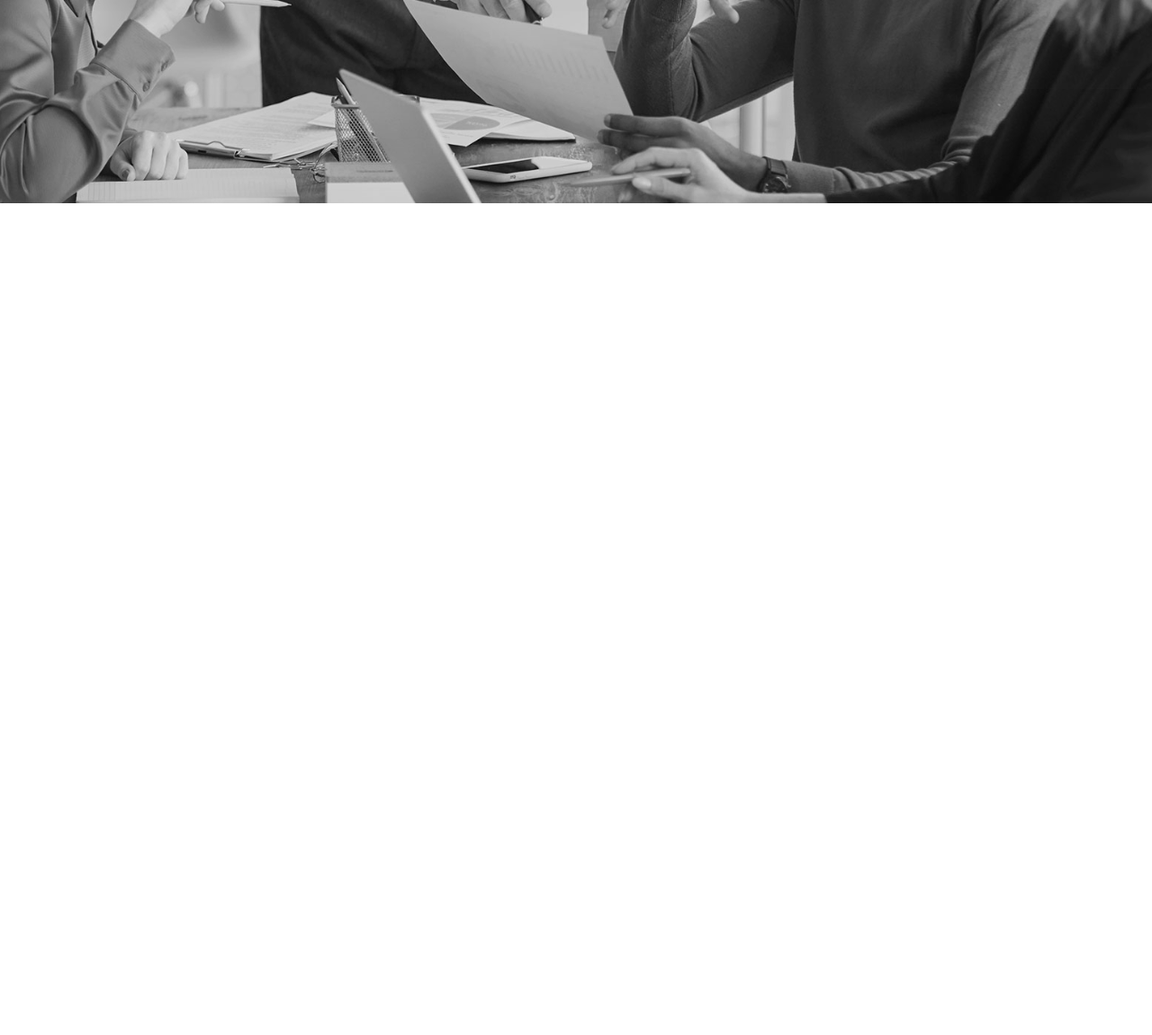
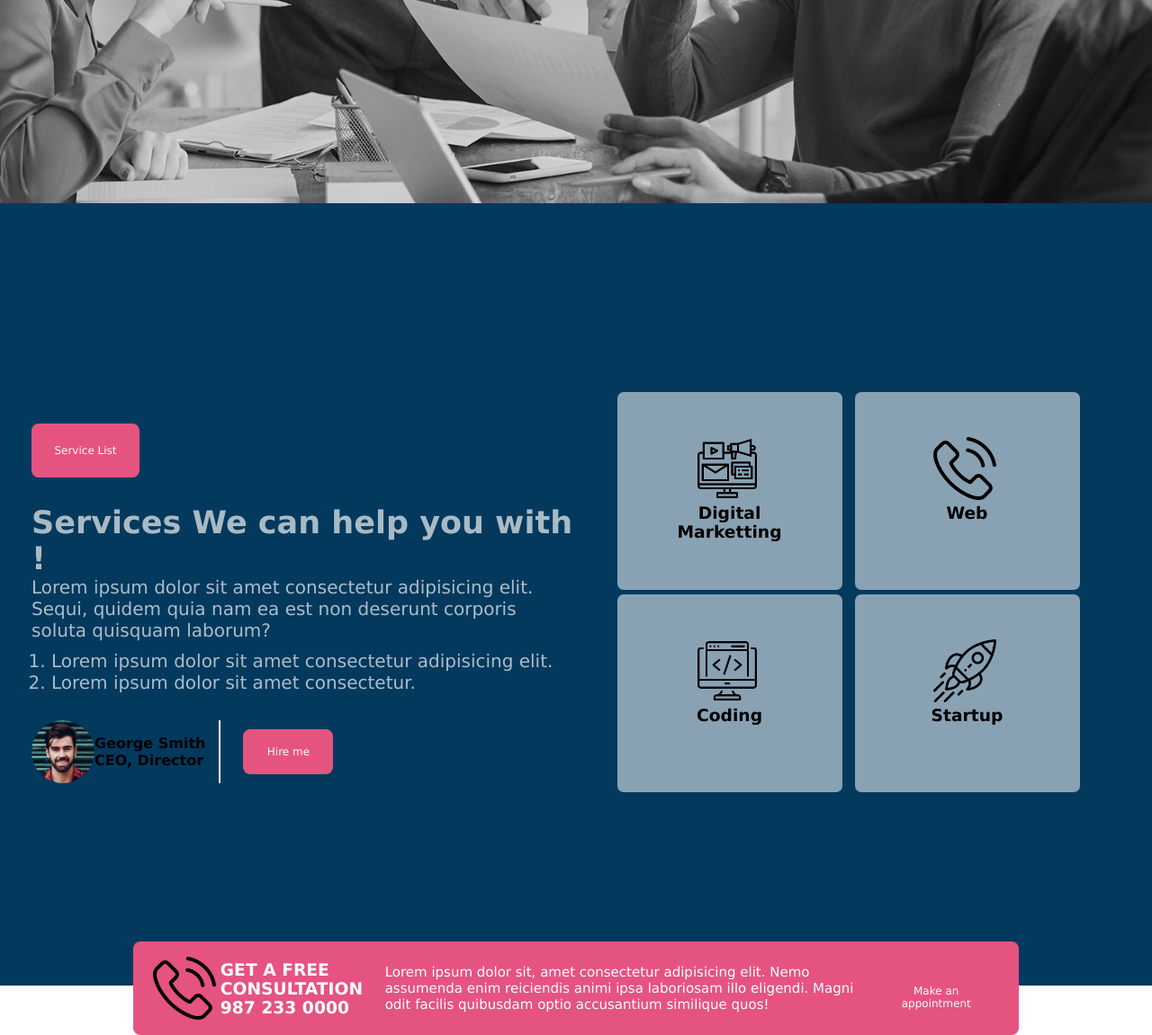
Before and after one commit to AvinasHSinha07/Digital-Agency, a plain HTML site: page index.html in a window 1280 px wide. Shown: the part 663-1814 px from the top of the page at 90% size. Before the commit the page ends 889 px from the top, so only its background shows below. Drawn offline with Linux system fonts and the light colour scheme.

Commit message:
service section

```diff
--- a/index.html
+++ b/index.html
@@ -39,10 +39,90 @@
 
         </div>
 
+    </header>
+    <main>
+        <div class="service-container">
+            <div class="left-side">
+               <button class="button hire" disabled>Service List</button>
+               <h1 class="s-heading">Services We can help you with !</h1>
+               <p class="spara">Lorem ipsum dolor sit amet consectetur adipisicing elit. Sequi, quidem quia nam ea est non deserunt corporis soluta quisquam laborum?</p>
+               <ol class="spara list">
+                <li>Lorem ipsum dolor sit amet consectetur adipisicing elit.</li>
+                <li>Lorem ipsum dolor sit amet consectetur.</li>
+               </ol>
+
+               <div class="author-container">
+                    <div class="author-profile">
+                        <img class="author-img" src="./asset/image/author.jpg" alt="">
+                        <h4>
+                            George Smith <br>
+                            CEO, Director
+                            </h4>
+                    </div>
+                    <div class="author-btn">
+                        <button class="button sbtn">Hire me</button>
+                    </div>
 
 
-    </header>
-    <main></main>
+               </div>
+
+            </div>
+            <div  class="right-side">
+                <div class="first-two-box">
+                    <div class="box">
+                        <img class="icon" src="./asset/icons/digital-marketing.png" alt="">
+                        <h3>Digital Marketting</h3>
+                    </div>
+                    <div class="box">
+                        <img class="icon" src="./asset/icons/coding.png" alt="">
+                        <h3>Coding</h3>
+                    </div>
+
+                </div>
+                <div class="first-two-box">
+                    <div class="box">
+                        <img class="icon" src="./asset/icons/phone-call.png" alt="">
+                        <h3>Web</h3>
+                    </div>
+                    <div class="box">
+                        <img class="icon" src="./asset/icons/startup.png" alt="">
+                        <h3>Startup</h3>
+                    </div>
+
+                </div>
+
+
+            </div>
+        </div>
+
+        <div class="appointment-container">
+            <div class="phone">
+                <img class="icon" src="./asset/icons/phone-call.png" alt="">
+                <h3>
+                    GET A FREE <br> CONSULTATION <br>
+                    987 233 0000
+                    </h3>
+            </div>
+
+            <div class="app-desc">
+                Lorem ipsum dolor sit, amet consectetur adipisicing elit. Nemo assumenda enim reiciendis animi ipsa laboriosam illo eligendi. Magni odit facilis quibusdam optio accusantium similique quos!
+            </div>
+
+            <div class="app-btn">
+                <button class="button">Make an appointment</button>
+            </div>
+
+
+
+
+        </div>
+
+
+
+
+
+
+    </main>
     <footer></footer>
 
 
--- a/style.css
+++ b/style.css
@@ -13,11 +13,9 @@
 
 
 }
-
 .menus{
     display: flex;
     color: #D5896F;
-
 }
 .menus ul li {
     list-style-type : none;
@@ -33,50 +31,47 @@
     color: rgba(255, 255, 255, 0.657);
     width: 60px;
     height: 60px;
-    background-color: #D5896F;
-
-    border: 5px solid #D5896F;
+    background-color: #E55381;
+    border: 5px solid #E55381F;
     padding: 10px;
     border-radius: 8px;
 }
-
 .banner-container{
     height: 100vh;
-    /* background-color: #d5886fa8; */
     background-image: url('./asset/image/background.jpg'),linear-gradient(rgba(0, 0, 0, 0.221),rgba(0, 0, 0, 0.108));
     background-blend-mode: overlay;
-    /* background-color: #d5886fa8; */
     background-size: cover;
     background-position: center;
     display: flex;
     align-items: center;
     justify-content: center;
     text-align: center;
-
 }
-
 .banner-heading{
     /* text-align: center; */
     font-size: 50px;
-    color: #AF3B6E;
+    color: #FFFFFA;
     margin-bottom: 15px;
 
 }
 
 .span-digital{
-    color: #AF3B6E;
+    color: #E55381;
 }
 .banner-para{
     color:#FFFFFA;
     font-size: 20px;
     margin-bottom: 15px;
+    width: 50%;
+    margin: 0 auto;
 }
 
 .button{
     width: 120px;
     height: 60px;
     border-radius: 8px;
-    background-color: #04395E;
+    /* background-color: #04395E; */
+    background-color: #E55381;
     color: white;
     border: none;
     margin-right: 10px;
@@ -87,8 +82,134 @@
     margin-top: 20px;
 }
 .button:hover{
-    border: 3px solid white;
+    border: 5px solid white;
     cursor: pointer;
     width: 120px;
     height: 60px;
 }
+
+.service-container{
+    height: 100vh;
+    display: flex;
+    background-color: #04395E;
+    justify-content: space-around;
+    align-items: center;
+    padding: 35px;
+}
+
+.left-side{
+    /* display: flex; */
+    /* align-items: center;
+    justify-content: center; */
+    width: 50%;
+
+    /* background-color: yellow; */
+
+}
+.hire{
+    margin-bottom: 30px;
+
+}
+.s-heading{
+    color: #fffffaa7;
+    font-size: 35px;
+}
+.spara{
+    color: #fffffaaa;
+    font-size: 20px;
+    margin-bottom: 10px;
+}
+.list{
+    margin-left: 22px;
+}
+.right-side{
+    display: flex;
+    /* width: ; */
+
+    width: 50%;
+    align-items: center;
+    justify-content: center;
+    gap : 4px;
+
+
+}
+
+
+
+.icon{
+    width: 70px;
+    margin-right: 5px;
+}
+
+.box{
+   width: 150px;
+   height: 120px;
+   text-align: center;
+   padding: 50px;
+   background-color: rgba(255, 255, 255, 0.531);
+   color: black;
+   border-radius: 7px;
+   /* border: 3px solid black; */
+   margin: 5px;
+
+}
+.first-two-box{
+    /* display: flex;
+    gap: 3px */
+    margin-bottom: 5px;
+
+}
+
+.author-img{
+    width: 70px;
+    height: 70px;
+    border-radius: 50%;
+}
+.author-container{
+    display: flex;
+    gap : 25px;
+    align-items: center;
+
+
+
+}
+.author-profile{
+    display: flex;
+    align-items: center;
+    margin-top: 20px;
+    border-right: 2px solid white;
+    padding-right: 15px;
+}
+
+.sbtn{
+    width: 100px;
+    height: 50px;
+
+}
+
+.appointment-container{
+    display: flex;
+    align-items: center;
+    justify-content: space-around;
+    width: 75%;
+    background-color: #E55381;
+    margin: auto;
+    padding: 12px;
+    margin-top: -49px;
+    border-radius: 8px;
+    color: white;
+    /* margin-right: 8px; */
+}
+
+.phone{
+    display: flex;
+    align-items: center;
+    padding-right: 5px;
+}
+
+.app-desc{
+    margin-right: 5px;
+    width: 55%;
+    justify-content: center;
+    font-size: 15px;
+}
```
